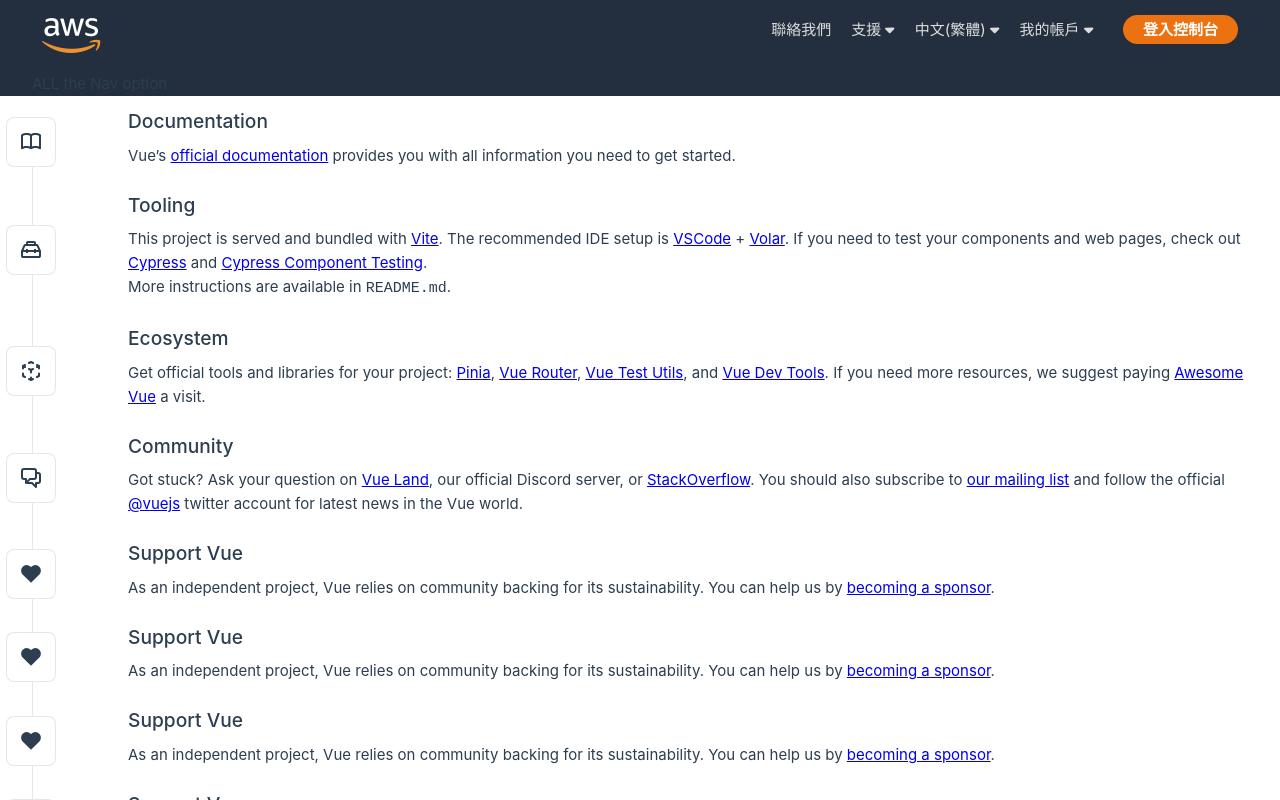
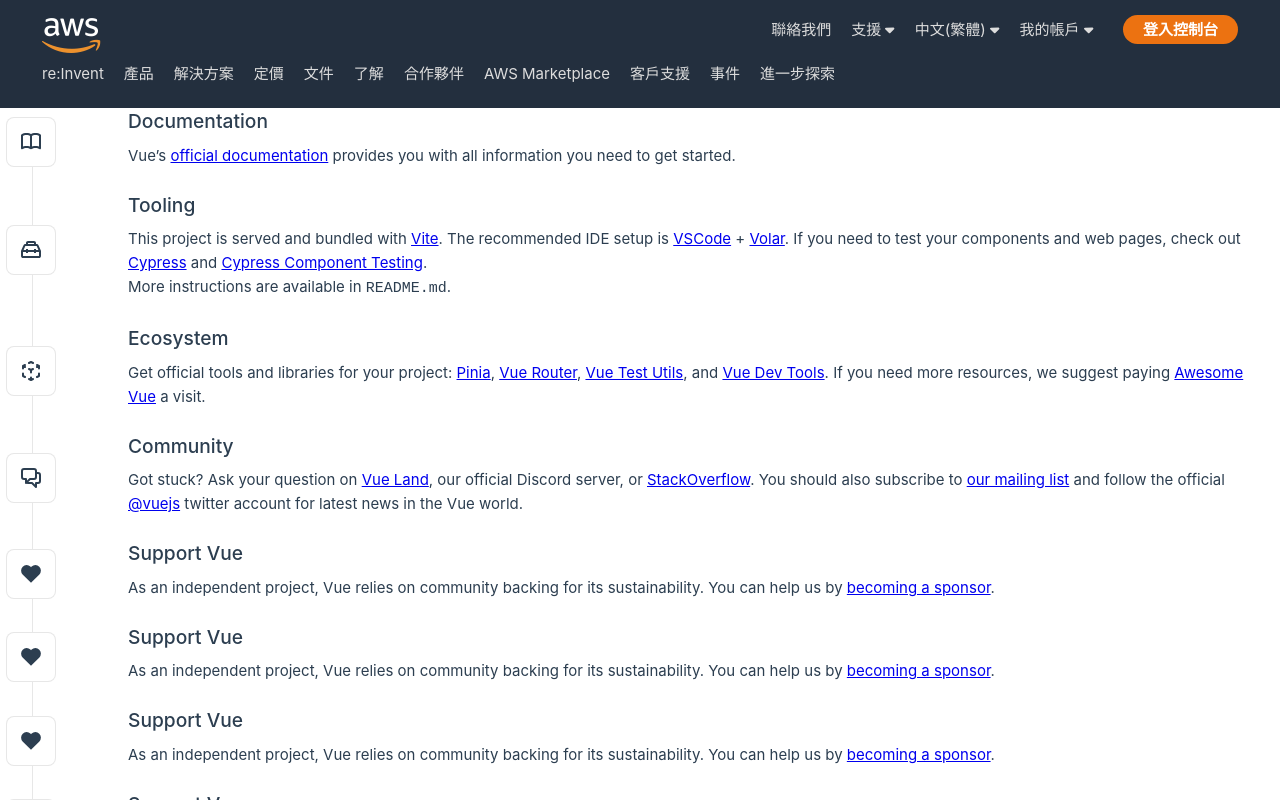
Before and after one commit to tyuterry/vue-aws_website-test-proj, a Vue app: page / in a window 1280 px wide. Shown: the top 800 px of the page. Built offline with nearby package versions, Linux system fonts and the light colour scheme.

Commit message:
add NavItem block and shadow

```diff
--- a/src/components/AccountOptionDropdown.vue
+++ b/src/components/AccountOptionDropdown.vue
@@ -6,13 +6,13 @@
 
 const prop = defineProps(['hover', 'child', 'zindex'])
 let selfnowhover: boolean = false;
-let selfhover: Ref<boolean> = ref(false);
+let selfshow: Ref<boolean> = ref(false);
 
-watch(prop, async (newQuestion, oldQuestion) => {
+watch(prop, async ( newprop , oldprop ) => {
   if (prop.hover) {
-    selfhover = ref(true);
+    selfshow = ref(true);
   } else if (!selfnowhover) {
-    selfhover = ref(false);
+    selfshow = ref(false);
     instance?.proxy?.$forceUpdate();
   }
 })
@@ -20,14 +20,14 @@
 
 function mouseover() {
   selfnowhover = true;
-  selfhover = ref(true);
+  selfshow = ref(true);
 }
 
 function mouseout() {
   selfnowhover = false;
   setTimeout(() => {
     if (!selfnowhover && !prop.hover) {
-      selfhover = ref(false);
+      selfshow = ref(false);
       instance?.proxy?.$forceUpdate();
     }
   }, 500);
@@ -38,7 +38,7 @@
 <template>
   <div class="inline">
     <FAicon icon="fa-solid fa-caret-down" />
-    <div v-show="selfhover" :style="{zIndex:prop.zindex}" class="dropdown absolute" @mouseover="mouseover()"
+    <div v-show="selfshow" :style="{zIndex:prop.zindex}" class="dropdown absolute" @mouseover="mouseover()"
       @mouseout="mouseout()">
       <div class="up absolute"></div>
       <div v-for="child of prop.child" class="dropdownitem">
--- a/src/components/NavItem.vue
+++ b/src/components/NavItem.vue
@@ -1,13 +1,72 @@
-<script lang="ts">
+<script setup lang="ts">
+import { getCurrentInstance, ref, watch, type Ref } from 'vue';
+
+  const instance = getCurrentInstance();
+
+  const prop = defineProps(['hover'])
+  const emit = defineEmits<{
+    (e:'showChange',value:boolean) :void
+  }>();
+
+  let selfnowhover: boolean = false;
+  let selfshow: Ref<boolean> = ref(false);
+
+  watch(prop, async ( newprop , oldprop ) => {
+    if (prop.hover) {
+      selfshow = ref(true);
+      emit('showChange',true);
+    } else if (!selfnowhover) {
+      selfshow = ref(false);
+      emit('showChange',false);
+      instance?.proxy?.$forceUpdate();
+    }
+  })
+
+
+  function mouseover() {
+    selfnowhover = true;
+    selfshow = ref(true);
+      emit('showChange',true);
+  }
+
+  function mouseout() {
+    selfnowhover = false;
+    setTimeout(() => {
+      if (!selfnowhover && !prop.hover) {
+        selfshow = ref(false);
+        emit('showChange',false);
+        instance?.proxy?.$forceUpdate();
+      }
+    }, 500);
+  }
+
+
 </script>
 
 
 <template>
+  <div v-show="selfshow" class="itemblock inline-block shadow bodertop" @mouseover="mouseover()"
+      @mouseout="mouseout()">
 
+  </div>
 </template>
 
 
 
-<style>
+<style scoped lang="scss">
+  .itemblock{
+    width: 90%;
+    height: calc( 95vh - 108px);
+    background-color: var(--aws-background-dark);
+    align-self: center;
+
+    &.shadow{
+      box-shadow: 0px 2px 5px 0px rgba(0, 0, 0, 0.5);
+    }
+
+    &.bodertop{
+      border-top:1px solid #141a22
+    }
+  }
 
 </style>
--- a/src/components/TopNavBar.vue
+++ b/src/components/TopNavBar.vue
@@ -1,13 +1,57 @@
 <script setup lang="ts">
+import { getCurrentInstance, ref, type Ref } from 'vue';
 import AccountOption from './AccountOption.vue'
+import NavItem from './NavItem.vue'
+
+let navTitle: string[] = [
+  "re:Invent",
+  "產品",
+  "解決方案",
+  "定價",
+  "文件",
+  "了解",
+  "合作夥伴",
+  "AWS Marketplace",
+  "客戶支援",
+  "事件",
+  "進一步探索"
+]
+
+const instance = getCurrentInstance();
+
+let navTitleNowHover: boolean = false;
+let navTitleShow: Ref<boolean> = ref(false);
+let shaodwShow: Ref<boolean> = ref(false);
+
+function onmouseover(title: string) {
+  navTitleNowHover = true;
+  navTitleShow = ref(true);
+  instance?.proxy?.$forceUpdate();
+}
+
+function onmouseout(title: string) {
+  navTitleNowHover = false
+  setTimeout(() => {
+    if( navTitleNowHover != true ){
+      navTitleShow = ref(false);
+      instance?.proxy?.$forceUpdate();
+    }
+  }, 300);
+}
+
+function shadowShow(value:boolean){
+  shaodwShow = ref(value);
+  instance?.proxy?.$forceUpdate();
+}
 
 </script>
 
 <template>
   <div class="topnav flex-column fixed full-width">
+    <div class="top-block">
       <div>
         <div class="logo inline-block">
-        <a href="/home"  >
+          <a href="/home">
             <span class="logoImg block">按一下這裡可返回 Amazon Web Services 首頁</span>
           </a>
         </div>
@@ -15,32 +59,65 @@
           <AccountOption />
         </div>
       </div>
-    <div style="padding-top: 20px;">ALL the Nav option</div>
+      <div style="padding-top: 20px;">
+        <template v-for="title of navTitle">
+          <span class="navTitle inline-block pointer" @mouseenter="onmouseover(title)" @mouseleave="onmouseout(title)">
+            {{ title }}
+          </span>
+        </template>
       </div>
+    </div>
+    <NavItem :hover="navTitleShow" @show-change="shadowShow"/>
+  </div>
+  <div v-if="shaodwShow" class="fullShadow absolute" ></div>
 </template>
 
 <style scoped lang="scss">
-  .topnav{
+.topnav {
   box-sizing: border-box;
-    background-color: var(--aws-background-dark);
   top: 0;
   z-index: 200;
+
+  .top-block{
+    background-color: var(--aws-background-dark);
     padding: 0 2rem;
+    z-index: 20;
   }
-  .logo{
+}
+
+
+.logo {
   margin: 18px 20px -12px 10px;
 }
 
-  .logoImg{
+.logoImg {
   width: 59px;
-    height:35px;
+  height: 35px;
   background: transparent url('../assets/image/aws_smile_logo.png') no-repeat scroll 0 0;
-    text-indent:  -99999px;
+  text-indent: -99999px;
 }
 
-  .account{
+.account {
   float: right;
   margin: 18px 10px 10px 10px;
 }
 
+.navTitle {
+  color: var(--aws-text);
+  padding: 0px 10px 22px 10px;
+
+  &:hover {
+    color: var(--aws-text-active);
+  }
+}
+
+
+.fullShadow{
+    width: 100%;
+    height: 100%;
+    top: 0;
+    left: 0;
+    z-index: 50;
+    background-color: rgba(255,255,255,0.7);
+  }
 </style>
```
Lines whose indentation alone changed are shown as unchanged.
